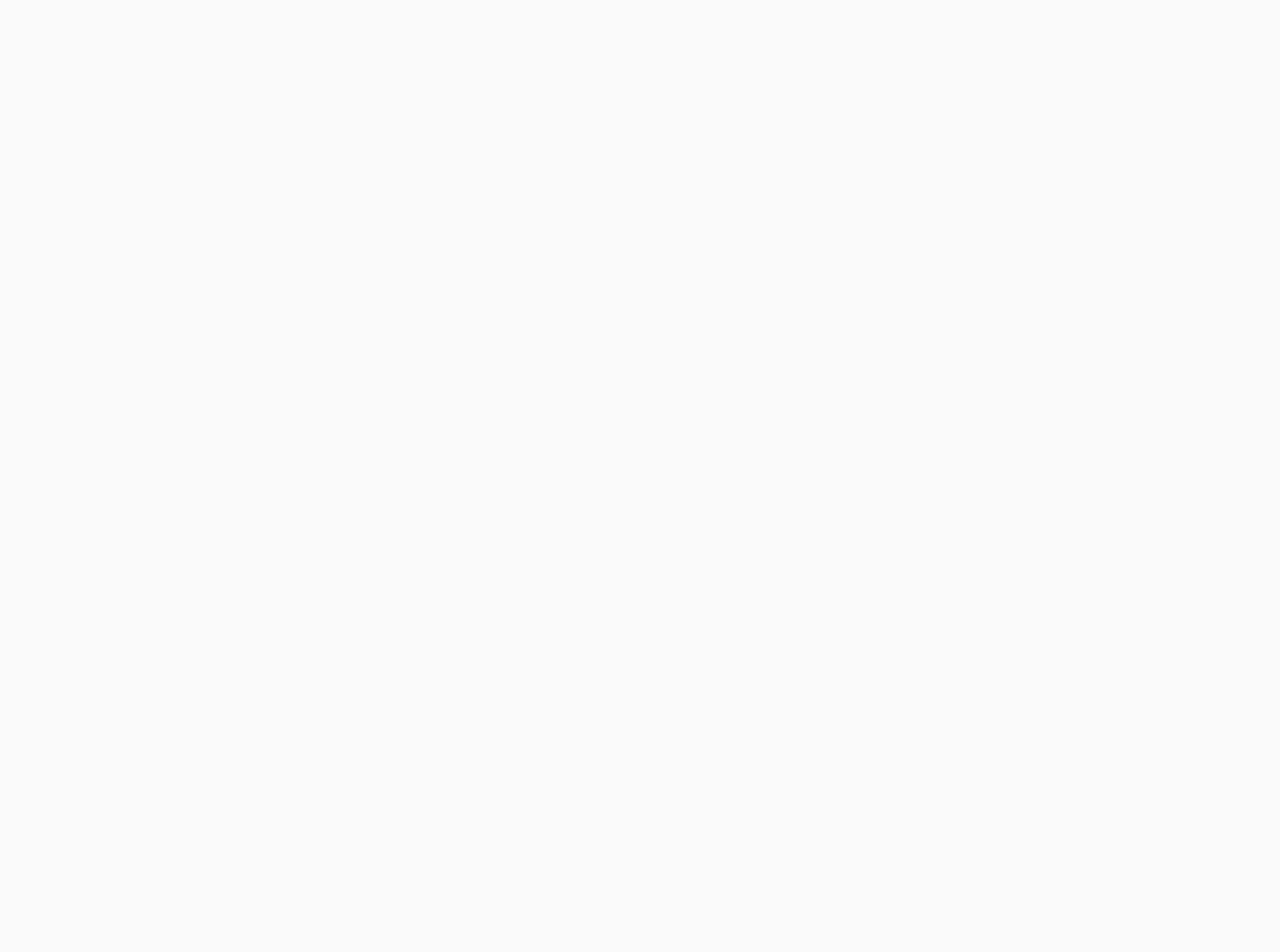
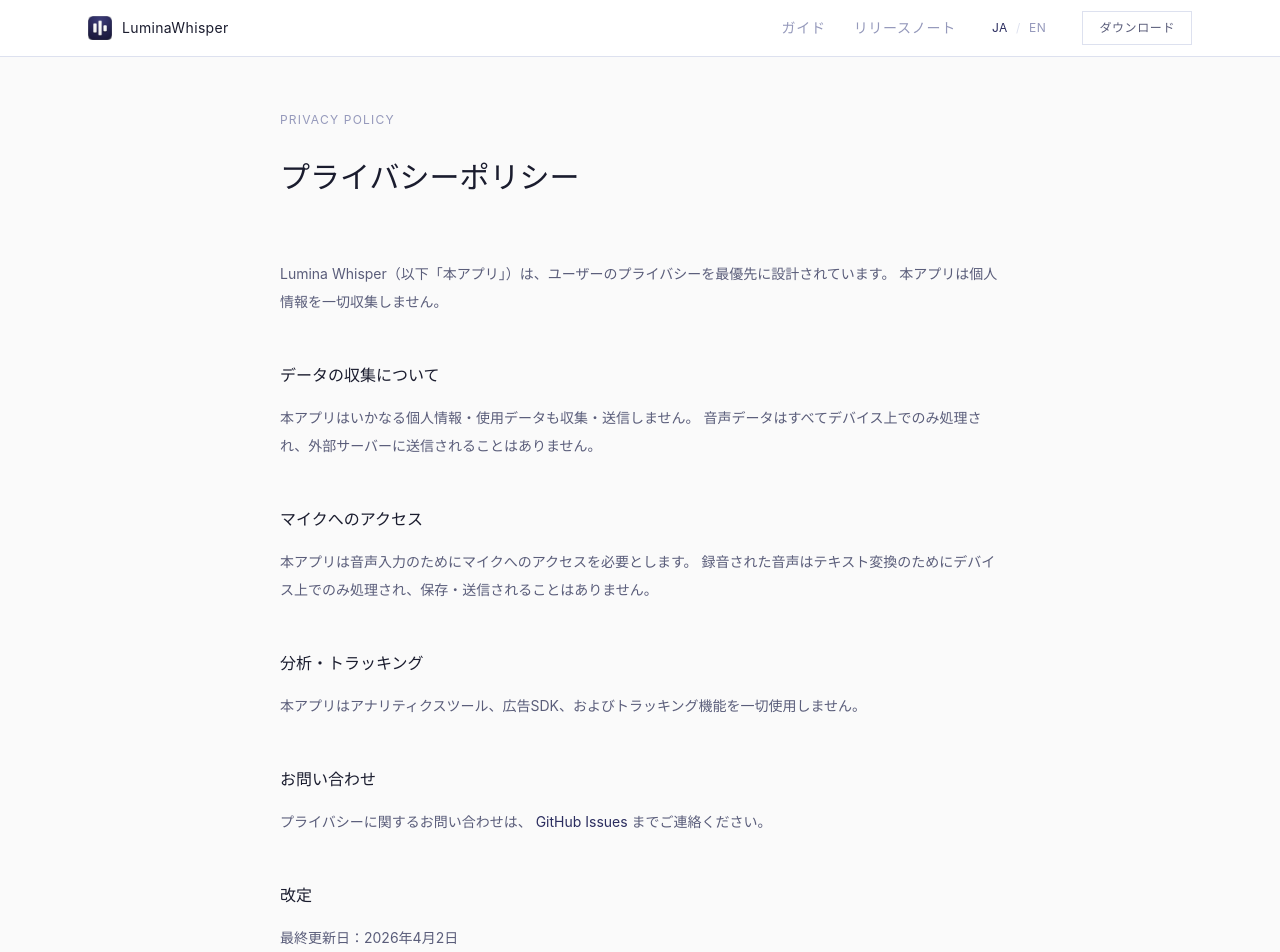
Before and after one commit to k1e1n04/lumina-whisper-site, a React (Vite) app: page /privacy in a window 1280 px wide. Before the commit this address had no page. Shown: the top 952 px of the page. Before the commit the page ends 800 px from the top, so only its background shows below. Built offline with nearby package versions, Linux system fonts and the light colour scheme; a web font is replaced by a local one.

Commit message:
feat(privacy): add privacy policy page and footer link

```diff
--- a/scripts/prerender.mjs
+++ b/scripts/prerender.mjs
@@ -10,6 +10,7 @@
 const routes = [
   { url: '/', priority: '1.0' },
   { url: '/release', priority: '0.6' },
+  { url: '/privacy', priority: '0.3' },
   { url: '/guide/install', priority: '0.8' },
   { url: '/guide/setup', priority: '0.8' },
   { url: '/guide/usage', priority: '0.8' },
--- a/src/App.tsx
+++ b/src/App.tsx
@@ -1,6 +1,7 @@
 import { BrowserRouter, Navigate, Route, Routes } from 'react-router-dom'
 import LandingPage from './pages/LandingPage'
 import ReleasePage from './pages/ReleasePage'
+import PrivacyPage from './pages/PrivacyPage'
 import GuideLayout from './pages/guide/GuideLayout'
 import InstallPage from './pages/guide/InstallPage'
 import SetupPage from './pages/guide/SetupPage'
@@ -18,6 +19,7 @@
     <Routes>
       <Route path="/" element={<LandingPage />} />
       <Route path="/release" element={<ReleasePage />} />
+      <Route path="/privacy" element={<PrivacyPage />} />
       <Route path="/guide" element={<Navigate to="/guide/install" replace />} />
       <Route path="/guide" element={<GuideLayout />}>
         <Route path="install" element={<InstallPage />} />
--- a/src/components/Footer.tsx
+++ b/src/components/Footer.tsx
@@ -15,6 +15,12 @@
           >
             {t('footer.guide')}
           </Link>
+          <Link
+            to="/privacy"
+            className="text-xs tracking-[0.05em] text-text-dim no-underline transition-colors hover:text-text-muted uppercase"
+          >
+            Privacy
+          </Link>
         </div>
       </div>
     </footer>
--- /dev/null
+++ b/src/pages/PrivacyPage.tsx
@@ -0,0 +1,106 @@
+import { Helmet } from 'react-helmet-async'
+import Navbar from '../components/Navbar'
+import Footer from '../components/Footer'
+
+export default function PrivacyPage() {
+  return (
+    <div className="min-h-screen bg-bg">
+      <Helmet>
+        <title>プライバシーポリシー | Lumina Whisper</title>
+        <meta name="description" content="Lumina Whisper のプライバシーポリシー" />
+        <link rel="canonical" href="https://lumina-whisper.com/privacy" />
+      </Helmet>
+      <Navbar />
+
+      <main className="mx-auto max-w-3xl px-6 py-28">
+        <p className="mb-8 text-xs tracking-[0.1em] text-text-dim uppercase">Privacy Policy</p>
+        <h1
+          className="mb-16 text-3xl font-normal text-text"
+          style={{ fontFamily: 'var(--font-serif)' }}
+        >
+          プライバシーポリシー
+        </h1>
+
+        <div className="space-y-12 text-sm leading-loose text-text-muted">
+          <section>
+            <p>
+              Lumina Whisper（以下「本アプリ」）は、ユーザーのプライバシーを最優先に設計されています。
+              本アプリは個人情報を一切収集しません。
+            </p>
+          </section>
+
+          <section>
+            <h2
+              className="mb-4 text-base font-normal text-text"
+              style={{ fontFamily: 'var(--font-serif)' }}
+            >
+              データの収集について
+            </h2>
+            <p>
+              本アプリはいかなる個人情報・使用データも収集・送信しません。
+              音声データはすべてデバイス上でのみ処理され、外部サーバーに送信されることはありません。
+            </p>
+          </section>
+
+          <section>
+            <h2
+              className="mb-4 text-base font-normal text-text"
+              style={{ fontFamily: 'var(--font-serif)' }}
+            >
+              マイクへのアクセス
+            </h2>
+            <p>
+              本アプリは音声入力のためにマイクへのアクセスを必要とします。
+              録音された音声はテキスト変換のためにデバイス上でのみ処理され、保存・送信されることはありません。
+            </p>
+          </section>
+
+          <section>
+            <h2
+              className="mb-4 text-base font-normal text-text"
+              style={{ fontFamily: 'var(--font-serif)' }}
+            >
+              分析・トラッキング
+            </h2>
+            <p>
+              本アプリはアナリティクスツール、広告SDK、およびトラッキング機能を一切使用しません。
+            </p>
+          </section>
+
+          <section>
+            <h2
+              className="mb-4 text-base font-normal text-text"
+              style={{ fontFamily: 'var(--font-serif)' }}
+            >
+              お問い合わせ
+            </h2>
+            <p>
+              プライバシーに関するお問い合わせは、{' '}
+              <a
+                href="https://github.com/k1e1n04/lumina-whisper/issues"
+                className="text-accent no-underline hover:underline"
+                target="_blank"
+                rel="noopener noreferrer"
+              >
+                GitHub Issues
+              </a>{' '}
+              までご連絡ください。
+            </p>
+          </section>
+
+          <section>
+            <h2
+              className="mb-4 text-base font-normal text-text"
+              style={{ fontFamily: 'var(--font-serif)' }}
+            >
+              改定
+            </h2>
+            <p>最終更新日：2026年4月2日</p>
+          </section>
+        </div>
+      </main>
+
+      <Footer />
+    </div>
+  )
+}
```
